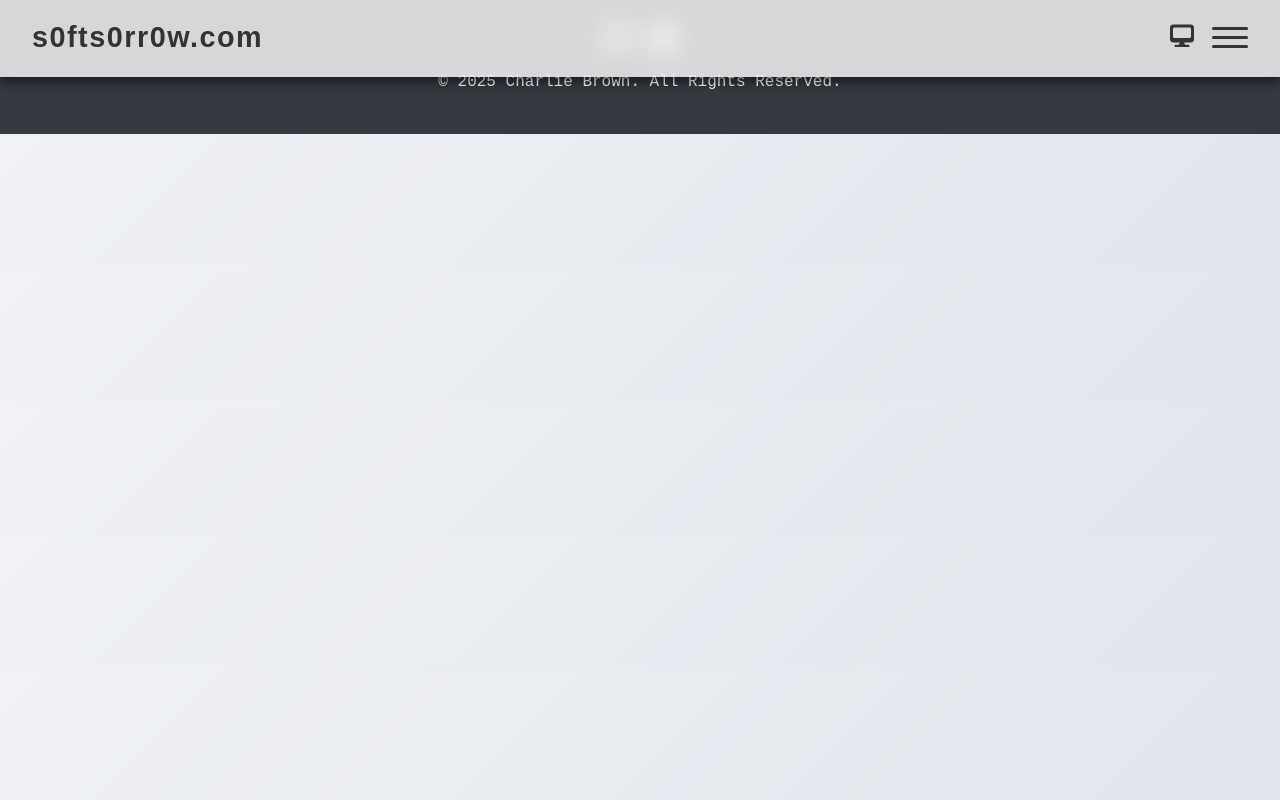
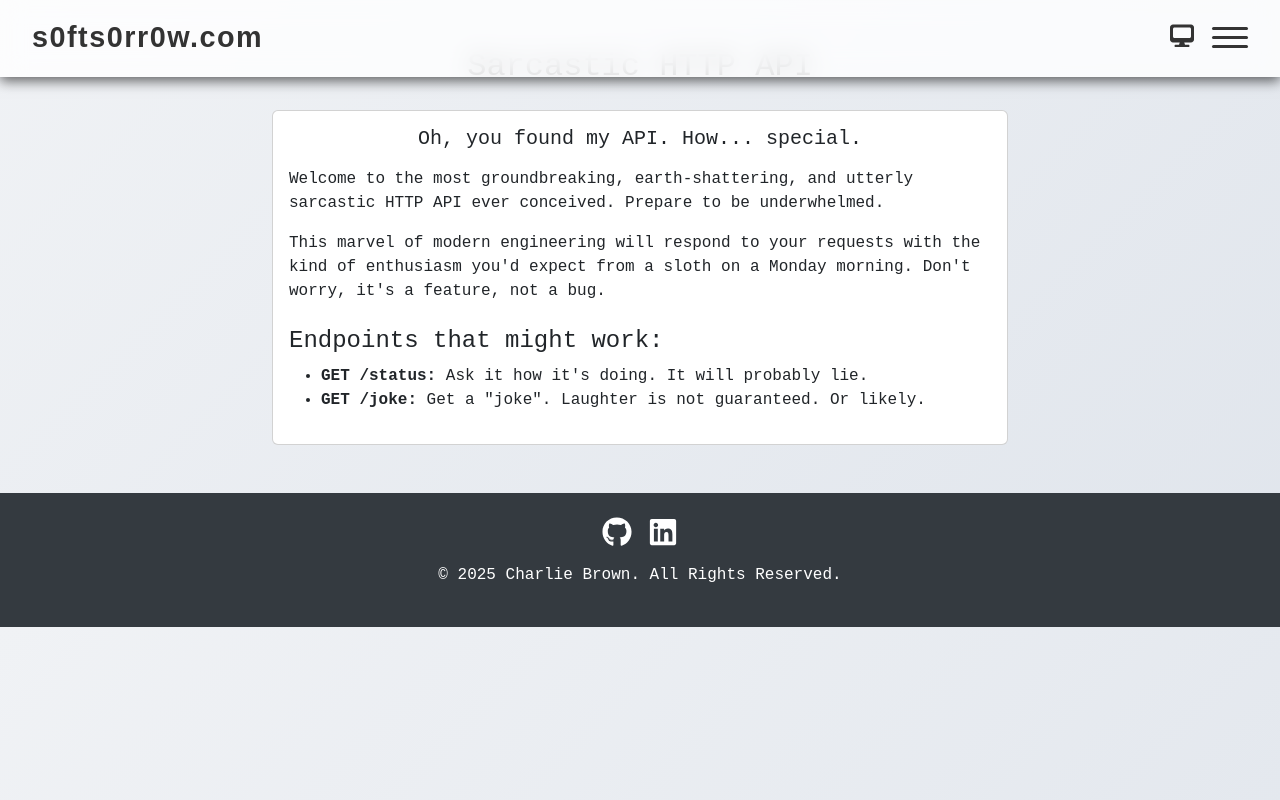
Before and after one commit to S0FTS0RR0W/s0fts0rr0w-portfolio, a React (Create React App) app: page /api in a window 1280 px wide. Built offline with nearby package versions, Linux system fonts and the light colour scheme.

Commit message:
Feat: added api page for new sarcasm API project

```diff
--- a/src/App.tsx
+++ b/src/App.tsx
@@ -9,6 +9,8 @@ import ProjectsPage from './pages/Projects';
 import ContactPage from './pages/Contact';
 import { ThemeProvider } from './context/ThemeContext';
 import DiscordBot from './pages/DiscordBot';
+import Api from './pages/Api';
+
 
 function App() {
   const [isMenuOpen, setIsMenuOpen] = useState(false);
@@ -28,6 +30,7 @@ function App() {
             <Route path="/projects" element={<ProjectsPage />} />
             <Route path="/contact" element={<ContactPage />} />
             <Route path="/discord-bot" element={<DiscordBot />} />
+            <Route path="/api" element={<Api />} />
           </Routes>
         </main>
         <Footer />
--- /dev/null
+++ b/src/components/ApiPage.tsx
@@ -0,0 +1,34 @@
+import React from 'react';
+import { Container, Row, Col, Card } from 'react-bootstrap';
+
+const ApiPage = () => {
+  return (
+    <section id="api-page" className="py-5">
+      <Container>
+        <h2 className="text-center mb-4">Sarcastic HTTP API</h2>
+        <Row className="justify-content-center">
+          <Col md={8}>
+            <Card>
+              <Card.Body>
+                <Card.Title className="text-center mb-3">Oh, you found my API. How... special.</Card.Title>
+                <Card.Text>
+                  Welcome to the most groundbreaking, earth-shattering, and utterly sarcastic HTTP API ever conceived. Prepare to be underwhelmed.
+                </Card.Text>
+                <Card.Text>
+                  This marvel of modern engineering will respond to your requests with the kind of enthusiasm you'd expect from a sloth on a Monday morning. Don't worry, it's a feature, not a bug.
+                </Card.Text>
+                <h4 className="mt-4">Endpoints that might work:</h4>
+                <ul>
+                  <li><strong>GET /status:</strong> Ask it how it's doing. It will probably lie.</li>
+                  <li><strong>GET /joke:</strong> Get a "joke". Laughter is not guaranteed. Or likely.</li>
+                </ul>
+              </Card.Body>
+            </Card>
+          </Col>
+        </Row>
+      </Container>
+    </section>
+  );
+};
+
+export default ApiPage;
--- /dev/null
+++ b/src/pages/Api.tsx
@@ -0,0 +1,10 @@
+import React from 'react';
+import ApiPage from '../components/ApiPage';
+
+const Api = () => {
+  return (
+    <ApiPage />
+  );
+};
+
+export default Api;
```
